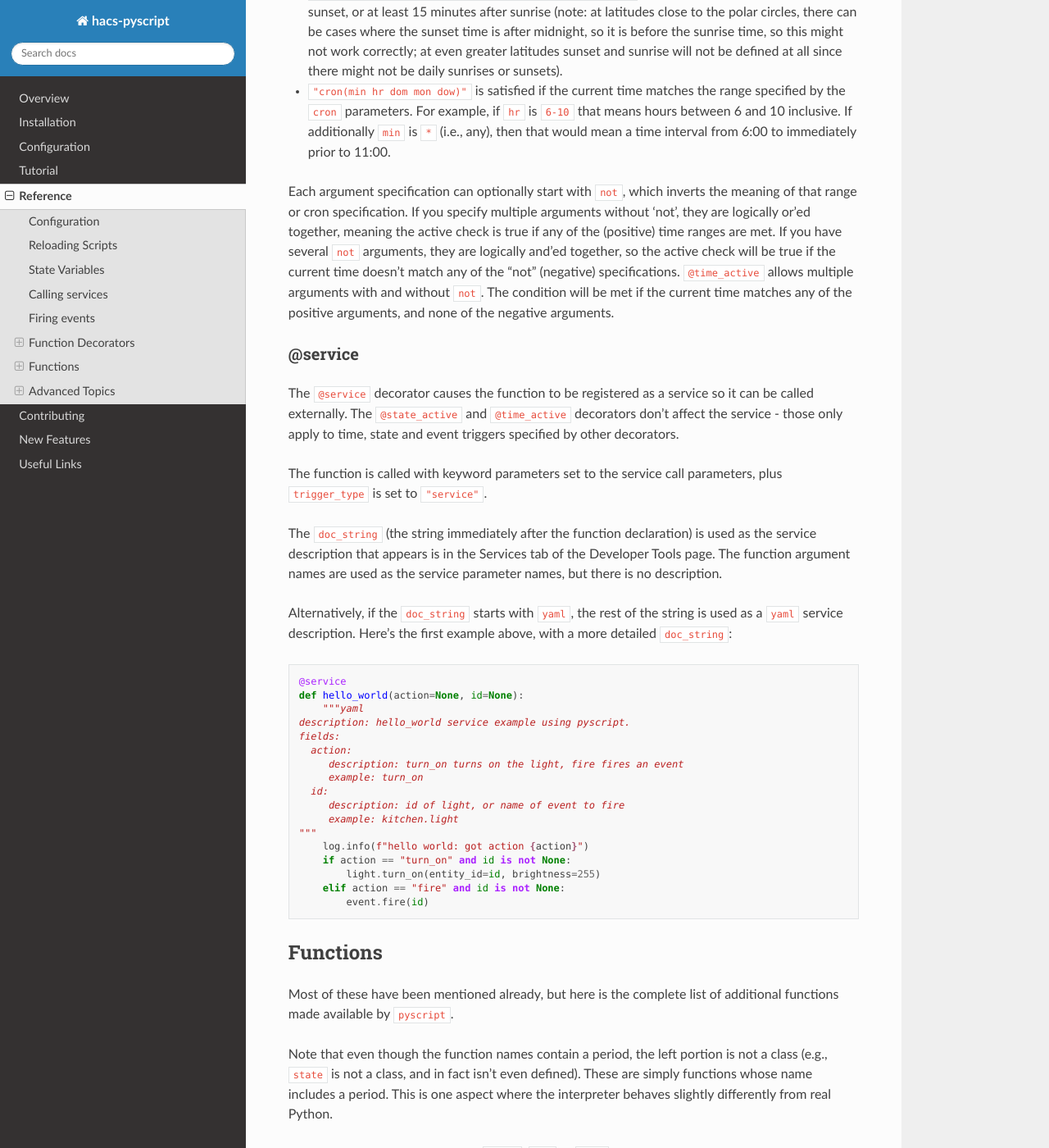
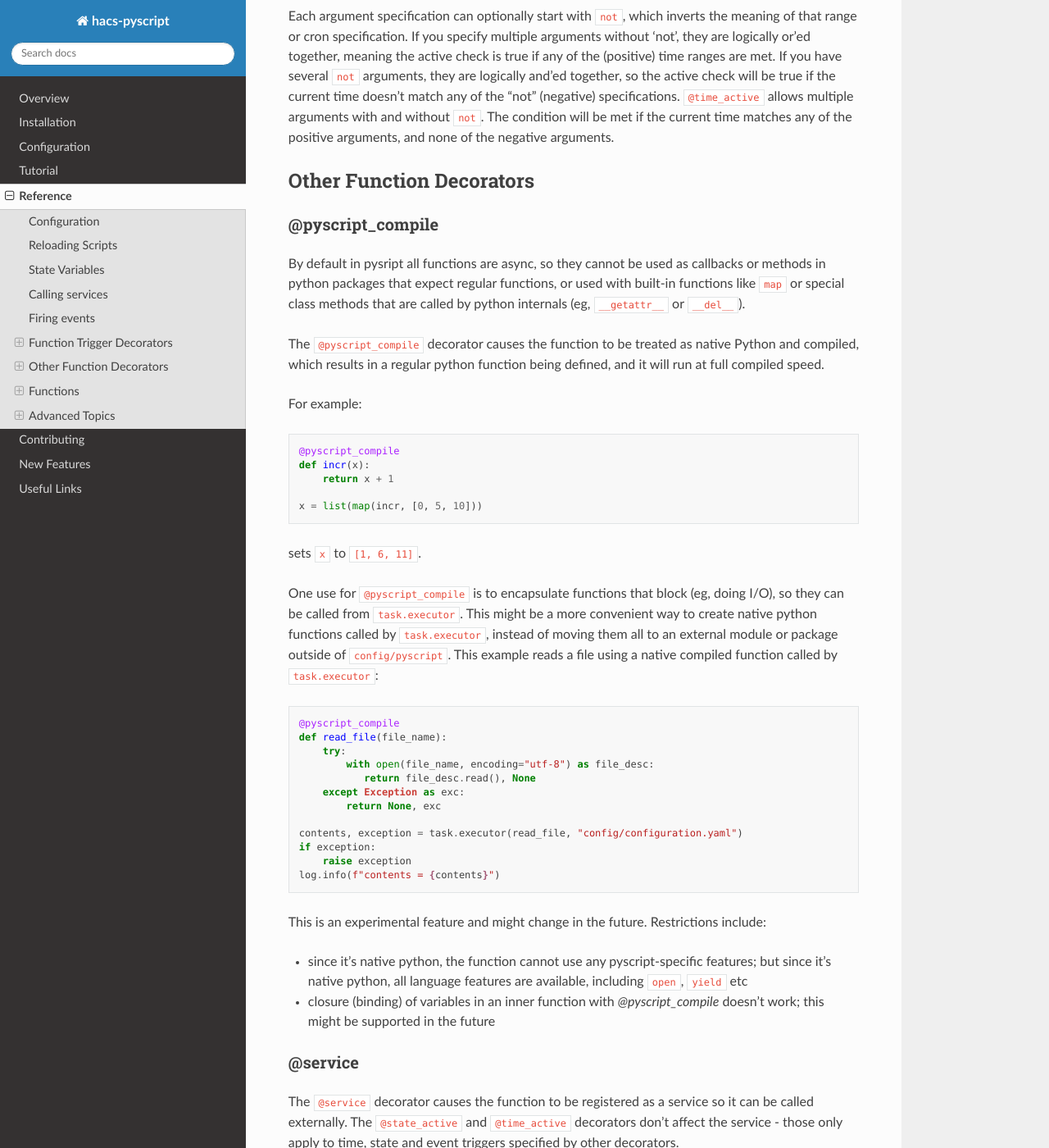
Before and after one commit to custom-components/pyscript, a Sphinx documentation site: the page built from docs/reference.rst, in a window 1280 px wide and 1400 px high, scrolled down 17061 px. Shown: the whole window at 82% size. Built offline with Sphinx 7.4.7 and the Read the Docs theme 2.0.0, drawn with Linux system fonts in a browser that asks for light colours; some of the changed text lies outside the part shown.

Commit message:
added docs for @pyscript_compile

```diff
--- a/docs/reference.rst
+++ b/docs/reference.rst
@@ -318,10 +318,10 @@ access the names of those built-in events by importing from ``homeassistant.cons
 
    from homeassistant.const import EVENT_CALL_SERVICE
 
-Function Decorators
--------------------
-
-There are three decorators for defining state, time and event triggers and two decorators for
+Function Trigger Decorators
+---------------------------
+
+There are four decorators for defining state, time, event and MQTT triggers, and two decorators for
 defining whether any trigger actually causes the function to run (i.e., is active), based on
 state-based expressions or one or more time-windows. The decorators should appear immediately before
 the function they refer to. A single function can have any or all of the decorator types specified,
@@ -715,18 +715,6 @@ the message arrived on.
 NOTE: The `MQTT Integration in Home Assistant <https://www.home-assistant.io/integrations/mqtt/>`__
 must be set up to use ``@mqtt_trigger``.
 
-@task_unique
-^^^^^^^^^^^^
-
-.. code:: python
-
-    @task_unique(task_name, kill_me=False)
-
-This decorator is equivalent to calling ``task.unique()`` at the start of the function when that
-function is triggered. Like all the decorators, if the function is called directly from another
-Python function, this decorator has no effect. See `this section <#task-unique-function>`__ for more
-details.
-
 @state_active
 ^^^^^^^^^^^^^
 
@@ -790,6 +778,61 @@ you have several ``not`` arguments, they are logically and’ed together, so the
 true if the current time doesn’t match any of the “not” (negative) specifications. ``@time_active``
 allows multiple arguments with and without ``not``. The condition will be met if the current time
 matches any of the positive arguments, and none of the negative arguments.
+
+Other Function Decorators
+-------------------------
+
+@pyscript_compile
+^^^^^^^^^^^^^^^^^
+
+By default in pysript all functions are async, so they cannot be used as callbacks or methods
+in python packages that expect regular functions, or used with built-in functions like ``map``
+or special class methods that are called by python internals (eg, ``__getattr__`` or ``__del__``).
+
+The ``@pyscript_compile`` decorator causes the function to be treated as native Python and
+compiled, which results in a regular python function being defined, and it will run at full
+compiled speed.
+
+For example:
+
+.. code:: python
+
+   @pyscript_compile
+   def incr(x):
+       return x + 1
+
+   x = list(map(incr, [0, 5, 10]))
+
+sets ``x`` to ``[1, 6, 11]``.
+
+One use for ``@pyscript_compile`` is to encapsulate functions that block (eg, doing I/O), so they can
+be called from ``task.executor``. This might be a more convenient way to create native python functions
+called by ``task.executor``, instead of moving them all to an external module or package outside
+of ``config/pyscript``. This example reads a file using a native compiled function called by
+``task.executor``:
+
+.. code:: python
+
+   @pyscript_compile
+   def read_file(file_name):
+       try:
+           with open(file_name, encoding="utf-8") as file_desc:
+              return file_desc.read(), None
+       except Exception as exc:
+           return None, exc
+
+   contents, exception = task.executor(read_file, "config/configuration.yaml")
+   if exception:
+       raise exception
+   log.info(f"contents = {contents}")
+
+This is an experimental feature and might change in the future. Restrictions include:
+
+- since it's native python, the function cannot use any pyscript-specific features;
+  but since it's native python, all language features are available, including ``open``,
+  ``yield`` etc
+- closure (binding) of variables in an inner function with `@pyscript_compile` doesn't
+  work; this might be supported in the future
 
 @service
 ^^^^^^^^
@@ -827,6 +870,18 @@ Alternatively, if the ``doc_string`` starts with ``yaml``, the rest of the strin
            light.turn_on(entity_id=id, brightness=255)
        elif action == "fire" and id is not None:
            event.fire(id)
+
+@task_unique
+^^^^^^^^^^^^
+
+.. code:: python
+
+    @task_unique(task_name, kill_me=False)
+
+This decorator is equivalent to calling ``task.unique()`` at the start of the function when that
+function is triggered. Like all the decorators, if the function is called directly from another
+Python function, this decorator has no effect. See `this section <#task-unique-function>`__ for more
+details.
 
 Functions
 ---------
```
